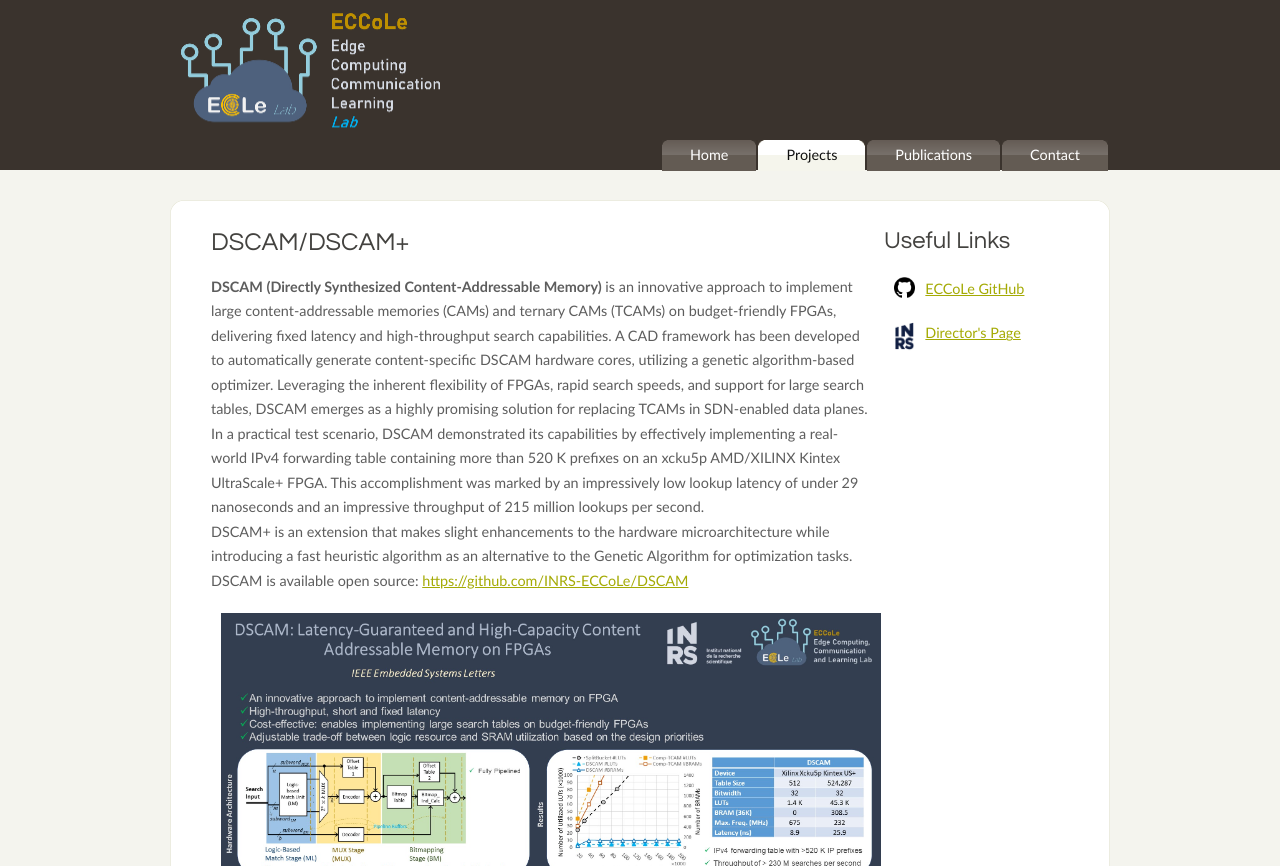
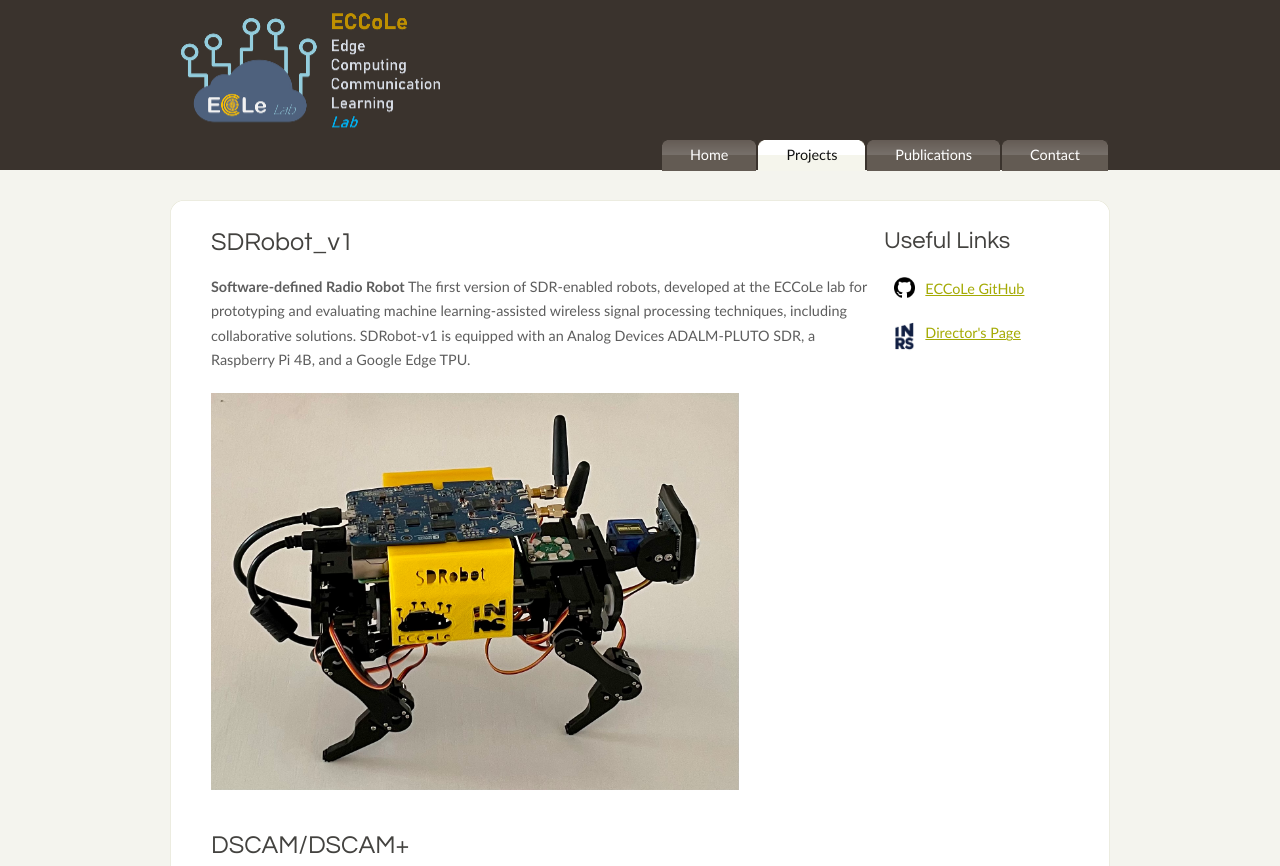
Before and after one commit to INRS-ECCoLe/INRS-ECCoLe.github.io, a plain HTML site: page projects.html in a window 1280 px wide. Shown: the top 866 px of the page. Drawn offline with Linux system fonts and the light colour scheme.

Commit message:
SDRobot added.

```diff
--- a/projects.html
+++ b/projects.html
@@ -46,6 +46,12 @@
       <div id="content">
         <!-- insert the page content here -->
 
+        <h1>SDRobot_v1 </h1>
+        <p><b>Software-defined Radio Robot</b> The first version of SDR-enabled robots, developed at the ECCoLe lab for prototyping and evaluating machine learning-assisted wireless signal processing techniques, including collaborative solutions.
+          SDRobot-v1 is equipped with an Analog Devices ADALM-PLUTO SDR, a Raspberry Pi 4B, and a Google Edge TPU. <br></p>
+          <p><img src="style/SDRobot.jpg" alt="Shervin Vakili" width=80% height=80% top= 30pt ></p>
+
+
         <h1>DSCAM/DSCAM+ </h1>
         <p><b>DSCAM (Directly Synthesized Content-Addressable Memory)</b> is an innovative approach to implement large content-addressable memories (CAMs) and ternary CAMs (TCAMs) on budget-friendly FPGAs,
           delivering fixed latency and high-throughput search capabilities. A CAD framework has been developed to automatically generate content-specific DSCAM hardware cores,
```
Also changed, not shown: style/SDRobot.jpg (added).
